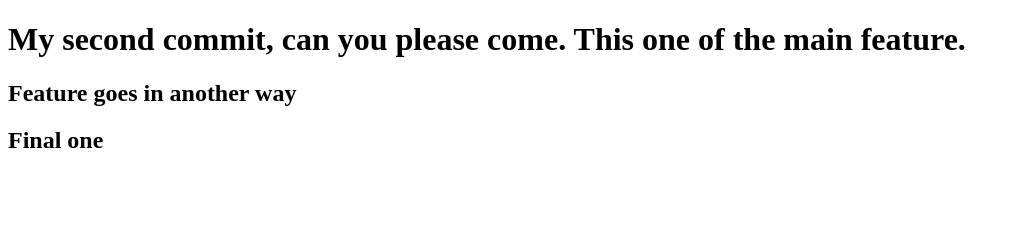
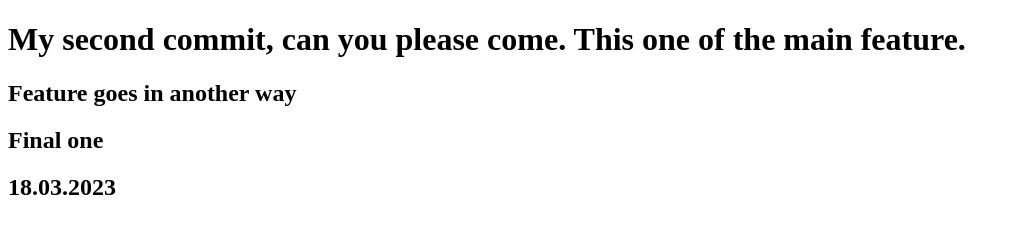
Before and after one commit to ksjaison/datewithgit, a plain HTML site: page index2.html in a window 1280 px wide. Shown: the whole page, without its empty margins (0-1020 px from the left). Drawn offline with Linux system fonts and the light colour scheme.

Commit message:
My todays commit

```diff
--- a/index2.html
+++ b/index2.html
@@ -10,5 +10,6 @@
     <h1>My second commit, can you please come. This one of the main feature.</h1>
     <h2>Feature goes in another way</h2>
     <h2>Final one</h2>
+    <h2>18.03.2023</h2>
 </body>
 </html>
```
